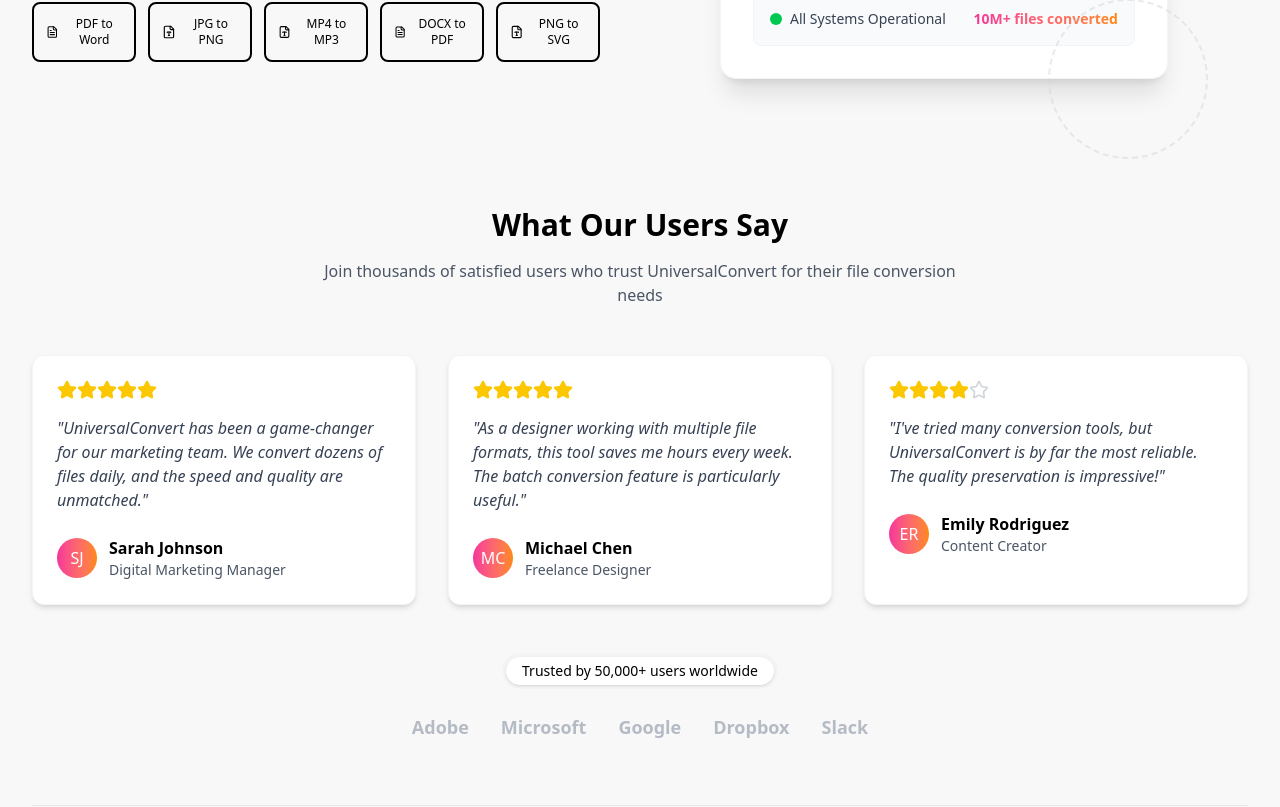
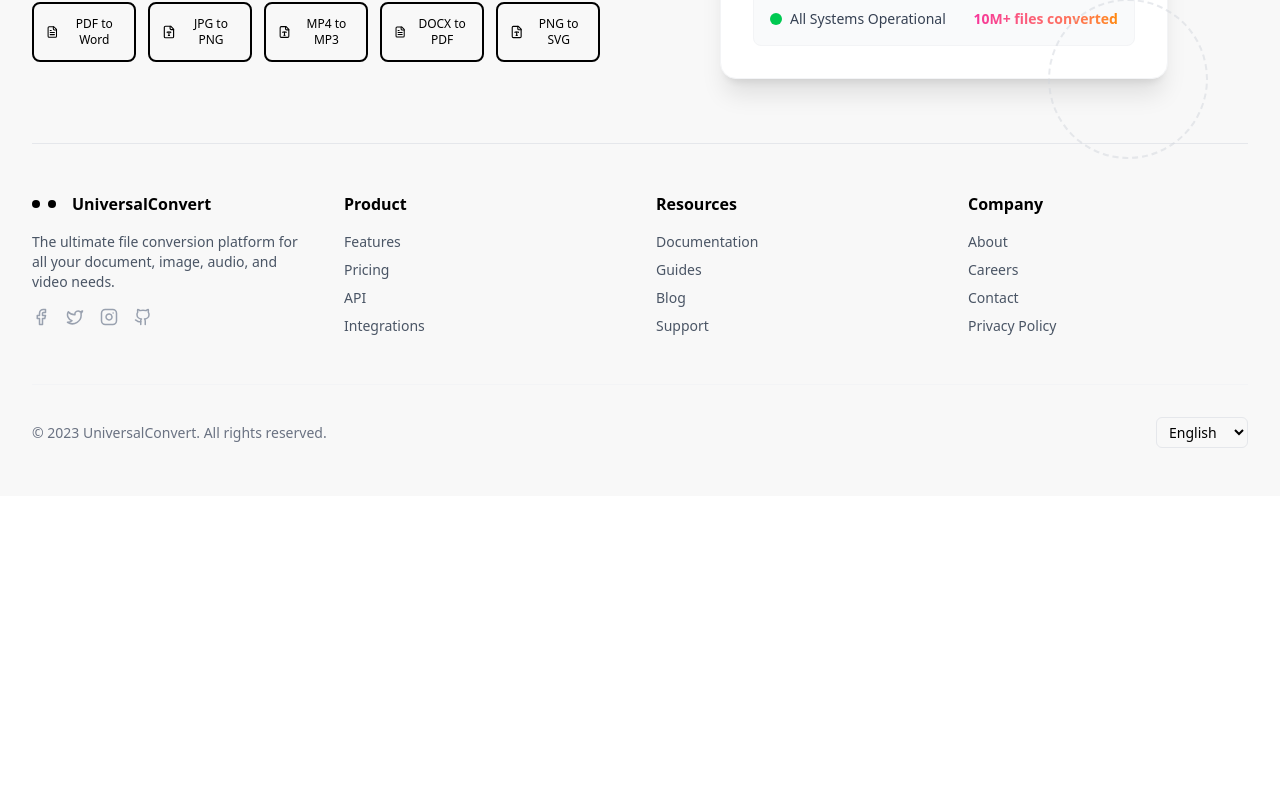
Before and after one commit to Kshitijknk07/UniversalConvert, a React (Vite) app in the folder uni/: page / in a window 1280 px wide. Shown: the part 713-1520 px from the top of the page. After the commit the page ends 1209 px from the top, so only its background shows below. Built offline with nearby package versions, Linux system fonts and the light colour scheme.

Commit message:
refactor(landing): remove testimonials section and component

```diff
--- a/uni/src/components/landing/LandingPage.tsx
+++ b/uni/src/components/landing/LandingPage.tsx
@@ -3,7 +3,6 @@
 import Header from "./Header";
 import Hero from "./Hero";
 import Features from "./Features";
-import Testimonials from "./Testimonials";
 import Footer from "./Footer";
 
 export default function LandingPage() {
@@ -22,8 +21,6 @@
             <Hero />
             <Features />
           </div>
-
-          <Testimonials />
         </main>
 
         <Footer />
--- a/uni/src/components/landing/Testimonials.tsx
+++ /dev/null
@@ -1,91 +0,0 @@
-import { Star } from "lucide-react";
-
-export default function Testimonials() {
-  const testimonials = [
-    {
-      name: "Sarah Johnson",
-      role: "Digital Marketing Manager",
-      content:
-        "UniversalConvert has been a game-changer for our marketing team. We convert dozens of files daily, and the speed and quality are unmatched.",
-      rating: 5,
-      avatar: "SJ",
-    },
-    {
-      name: "Michael Chen",
-      role: "Freelance Designer",
-      content:
-        "As a designer working with multiple file formats, this tool saves me hours every week. The batch conversion feature is particularly useful.",
-      rating: 5,
-      avatar: "MC",
-    },
-    {
-      name: "Emily Rodriguez",
-      role: "Content Creator",
-      content:
-        "I've tried many conversion tools, but UniversalConvert is by far the most reliable. The quality preservation is impressive!",
-      rating: 4,
-      avatar: "ER",
-    },
-  ];
-
-  return (
-    <section className="py-16">
-      <div className="text-center mb-12">
-        <h2 className="text-3xl font-bold mb-4">What Our Users Say</h2>
-        <p className="text-gray-600 max-w-2xl mx-auto">
-          Join thousands of satisfied users who trust UniversalConvert for their
-          file conversion needs
-        </p>
-      </div>
-
-      <div className="grid grid-cols-1 md:grid-cols-3 gap-8">
-        {testimonials.map((testimonial, index) => (
-          <div
-            key={index}
-            className="bg-white rounded-xl p-6 shadow-md border border-gray-100 hover:shadow-lg transition-shadow"
-          >
-            <div className="flex mb-4">
-              {[...Array(5)].map((_, i) => (
-                <Star
-                  key={i}
-                  className={`h-5 w-5 ${
-                    i < testimonial.rating
-                      ? "fill-yellow-400 text-yellow-400"
-                      : "text-gray-300"
-                  }`}
-                />
-              ))}
-            </div>
-            <p className="text-gray-700 mb-6 italic">"{testimonial.content}"</p>
-            <div className="flex items-center">
-              <div className="h-10 w-10 rounded-full bg-gradient-to-r from-pink-500 to-orange-400 flex items-center justify-center text-white font-medium mr-3">
-                {testimonial.avatar}
-              </div>
-              <div>
-                <h4 className="font-semibold">{testimonial.name}</h4>
-                <p className="text-sm text-gray-600">{testimonial.role}</p>
-              </div>
-            </div>
-          </div>
-        ))}
-      </div>
-
-      <div className="mt-12 text-center">
-        <div className="inline-flex items-center justify-center p-1 rounded-full bg-gray-100 mb-6">
-          <span className="px-4 py-1 rounded-full bg-white shadow-sm text-sm font-medium">
-            Trusted by 50,000+ users worldwide
-          </span>
-        </div>
-        <div className="flex flex-wrap justify-center gap-8 opacity-70">
-          {["Adobe", "Microsoft", "Google", "Dropbox", "Slack"].map(
-            (company) => (
-              <span key={company} className="text-lg font-bold text-gray-400">
-                {company}
-              </span>
-            )
-          )}
-        </div>
-      </div>
-    </section>
-  );
-}
```
